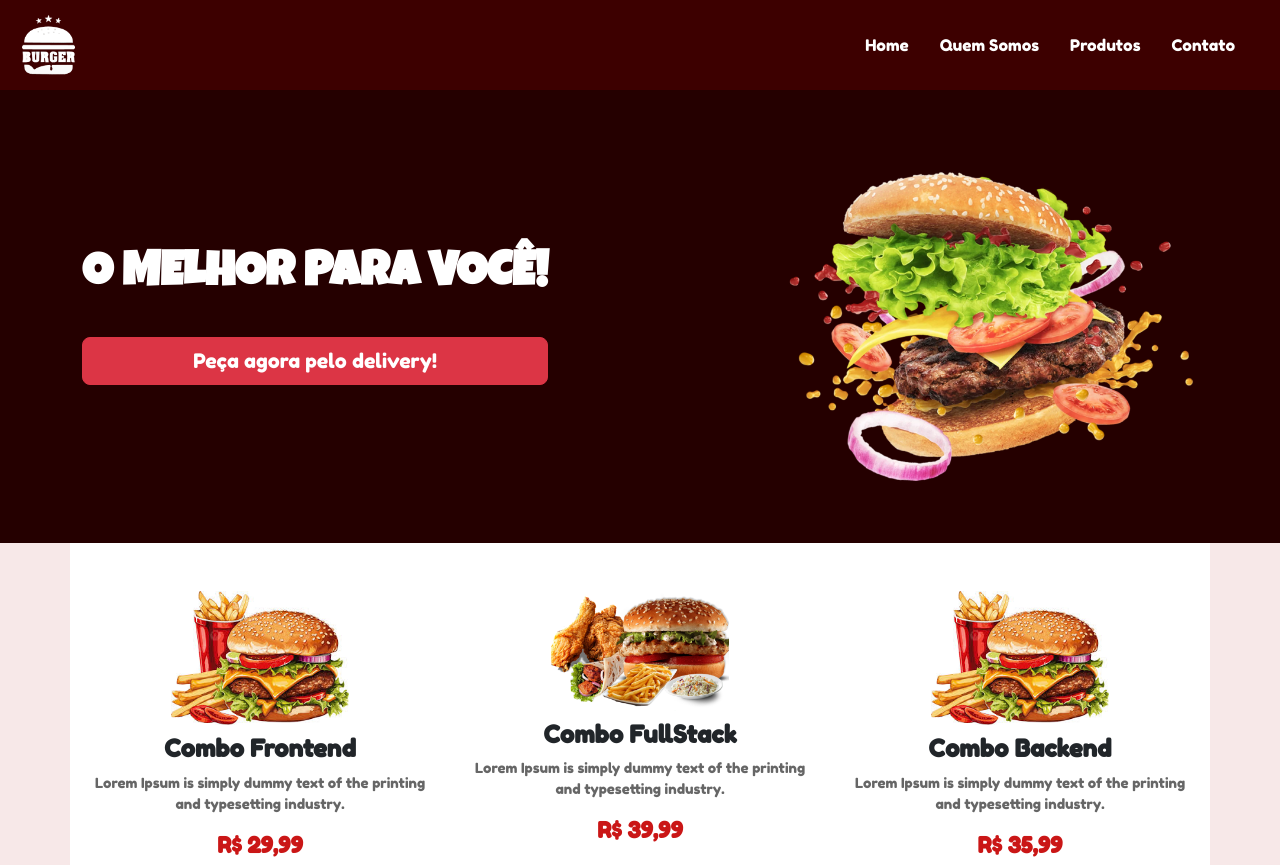
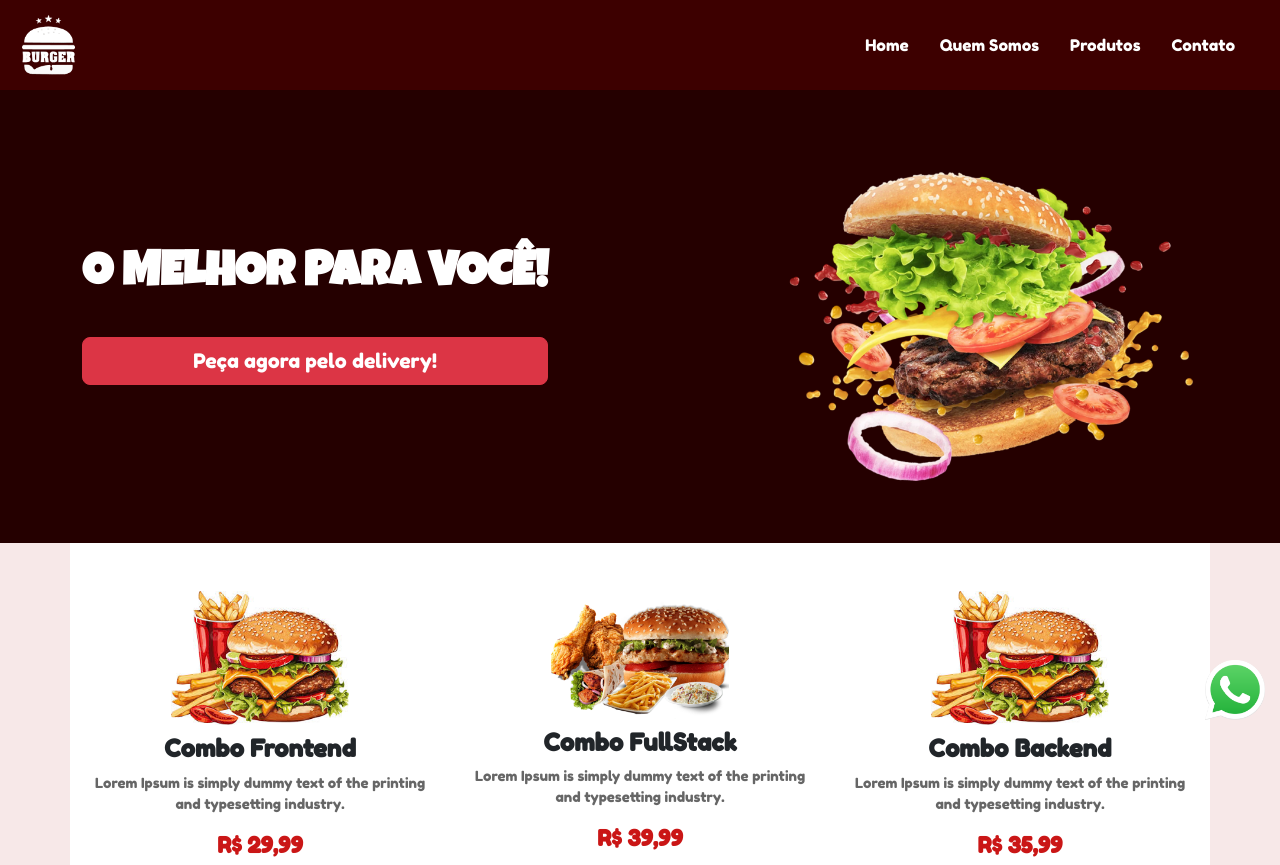
Before and after one commit to Marques-Filho/challenge004-turmafs21, a plain HTML site: page index.html in a window 1280 px wide. Shown: the top 865 px of the page. Drawn offline with nearby package versions, Linux system fonts and the light colour scheme.

Commit message:
eighth commit flex box

```diff
--- a/assets/styles/style.css
+++ b/assets/styles/style.css
@@ -4,6 +4,25 @@
   padding: 0;
   box-sizing: border-box;
 }
+
+/* WHATSAPP imagem flutuante */
+@keyframes animacaoCimaBaixo {
+    0% {bottom: 50px;}
+    50% {bottom: 80px;}
+    100% {bottom: 50px;}
+}
+
+#whatsapp {
+    position: fixed;
+    bottom: 50px;
+    right: 15px;
+    animation: animacaoCimaBaixo 2s infinite;
+}
+
+#whatsapp img {
+    height: 60px;
+}
+
 
 body {
   font-family: 'Fredoka One', cursive;
--- a/index.html
+++ b/index.html
@@ -14,6 +14,11 @@
 </head>
 
 <body>
+  <div id="whatsapp">
+    <a target="_blank" href="https://api.whatsapp.com/send?phone=00000000000&text=">
+      <img src="assets/images/whatsapp.png" alt="">
+    </a>
+  </div>
   <!-- Seção Hero -->
   <header>
     <nav class="logo navbar navbar-expand-lg navbar-dark">
@@ -67,7 +72,7 @@
         <span class="price">R$ 29,99</span>
       </div>
       <div class="ham-pq col-md-4">
-        <img src="assets/images/combo2.png" alt="Combo FullStack" class="ham-tm img-fluid w-50">
+        <img src="assets/images/combo2.png" alt="Combo FullStack" class="ham-tm img-fluid w-50 pt-2">
         <h3>Combo FullStack</h3>
         <p>Lorem Ipsum is simply dummy text of the printing and typesetting industry.</p>
         <span class="price">R$ 39,99</span>
@@ -90,7 +95,7 @@
         <span class="price">R$ 59,99</span>
       </div>
       <div class="ham-pq col-md-4">
-        <img src="assets/images/combo2.png" alt="Combo DBA" class="ham-tm img-fluid w-50">
+        <img src="assets/images/combo2.png" alt="Combo DBA" class="ham-tm img-fluid w-50 pt-2">
         <h3>Combo DBA</h3>
         <p>Lorem Ipsum is simply dummy text of the printing and typesetting industry.</p>
         <span class="price">R$ 34,99</span>
```
Also changed, not shown: assets/images/whatsapp.png (added).
